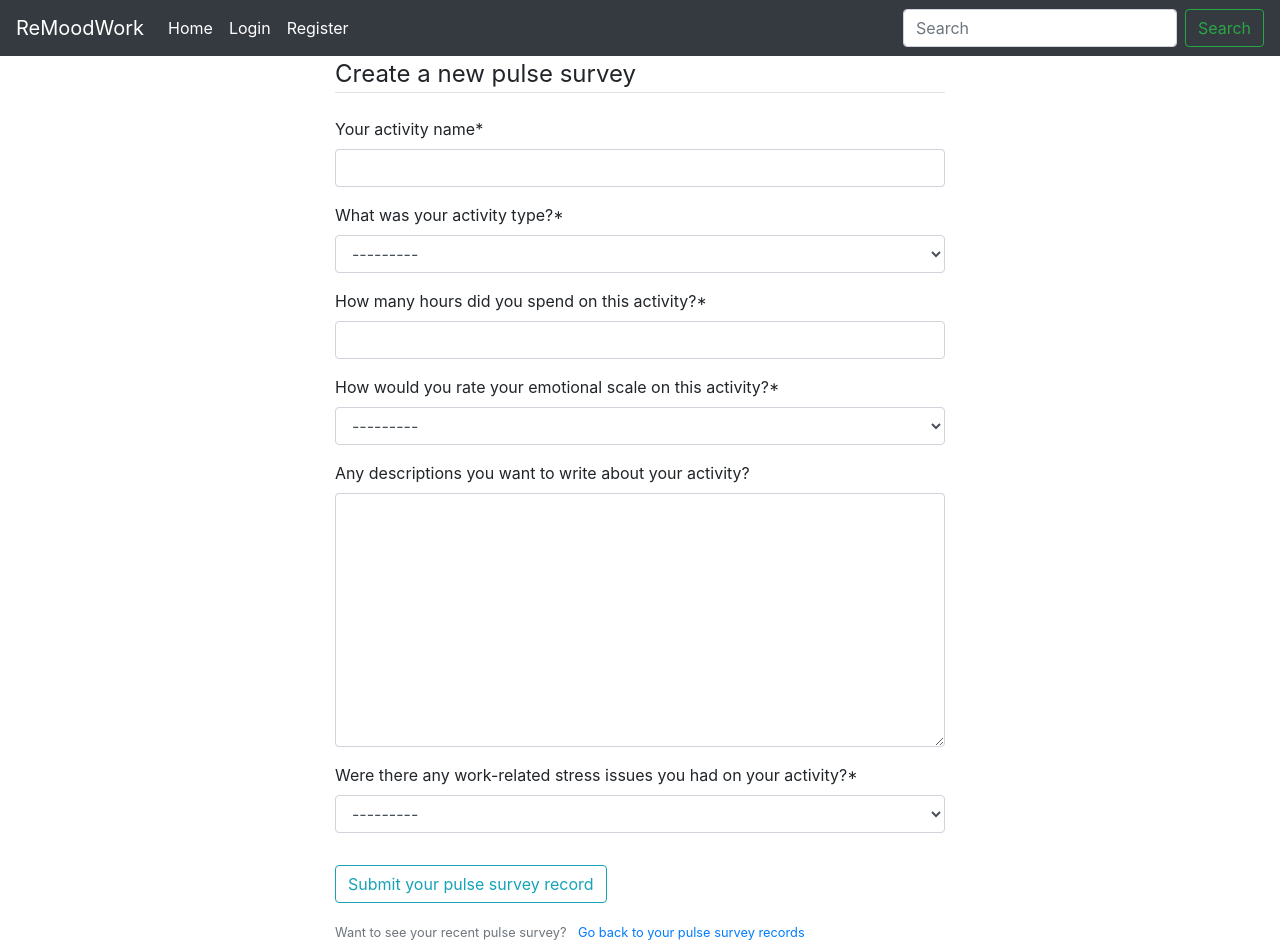
After one commit to Peterisawesome17/ReMoodWork, a Django app: page /createpulsesurvey/ in a window 1280 px wide. The commit adds this page. Run offline with Django 4.2, Linux system fonts and the light colour scheme; some libraries are stand-ins or nearby versions.

Commit message:
Created a create_pulse_survey_page.html and updated associated entities of forms.py, urls.py, and views.py of pulse survey in remoodwork.

```diff
--- /dev/null
+++ b/remoodwork/workrecords/forms.py
@@ -0,0 +1,16 @@
+from django import forms
+from workrecords.models import PulseSurvey
+
+class PulseSurveyCreationForm(forms.ModelForm):
+    class Meta:
+        model = PulseSurvey
+        fields = ["activity_name", "activity_type", "num_hours", "emotional_rate_status",
+                  "activity_description", "work_stressor_status"]
+        labels = {
+            "activity_name": "Your activity name",
+            "activity_type": "What was your activity type?",
+            "num_hours": "How many hours did you spend on this activity?",
+            "emotional_rate_status": "How would you rate your emotional scale on this activity?",
+            "activity_description": "Any descriptions you want to write about your activity?",
+            "work_stressor_status": "Were there any work-related stress issues you had on your activity?"
+        }
--- /dev/null
+++ b/remoodwork/workrecords/templates/workrecords/create_pulse_survey_page.html
@@ -0,0 +1,28 @@
+{% extends 'workrecords/base.html' %}
+{% load crispy_forms_tags %}
+{% block content %}
+<body>
+        <!-- class="col-md-12 mx-auto" -->
+        <form method="POST" class="col-md-6 mx-auto">
+            {% csrf_token %}
+            <fieldset class="form-group">
+                <legend class="border-bottom mb-4">
+                    Create a new pulse survey
+                </legend>
+                {{ form|crispy }}
+                <!-- Used for displaying the form from a view register function in users app -->
+            </fieldset>
+            <div class="form-group">
+                <button class="btn btn-outline-info" type="submit">
+                    Submit your pulse survey record</button>
+            </div>
+        </form>
+          <div class="col-md-6 mx-auto">
+              <small class="text-muted">
+                  Want to see your recent pulse survey?
+                  <a class="ml-2" href="{% url 'remoodwork-pulse-survey' %}">
+                      Go back to your pulse survey records</a>
+              </small>
+          </div>
+</body>
+{% endblock content %}
--- a/remoodwork/workrecords/templates/workrecords/pulse_survey_main_page.html
+++ b/remoodwork/workrecords/templates/workrecords/pulse_survey_main_page.html
@@ -5,7 +5,7 @@
         My Pulse Survey Records
     </a>
     <div class="dropdown-menu" aria-labelledby="navbarDropdown">
-        <a class="dropdown-item" href="#">
+        <a class="dropdown-item" href="{% url 'remoodwork-create-pulse-survey' %}">
             Create a new pulse survey record</a>
 <!--              <div class="dropdown-divider"></div>-->
 <!--              <a class="dropdown-item" href="#">Something else here</a>-->
@@ -18,7 +18,7 @@
     <div class="col-md-6 mx-auto">
         <small style="font-size: 20px" class="text-muted">
             Hmm..it looks like you have not created any recent pulse survey records
-            <a class="ml-2" href="#">Create your first pulse survey record</a>
+            <a class="ml-2" href="{% url 'remoodwork-create-pulse-survey' %}">Create your first pulse survey record</a>
             <!-- Placeholder '#' after implementing models/forms of a pulse survey record log
             in a workrecords directory -->
         </small>
--- a/remoodwork/workrecords/urls.py
+++ b/remoodwork/workrecords/urls.py
@@ -4,4 +4,5 @@ from . import views # views imported from Current directory of workrecords - Pet
 urlpatterns = [
     path('', views.home_view, name='remoodwork-home'),
     path('pulsesurvey/', views.pulse_survey_view, name='remoodwork-pulse-survey'),
+    path('createpulsesurvey/', views.create_pulse_survey_view, name='remoodwork-create-pulse-survey')
 ]
--- a/remoodwork/workrecords/views.py
+++ b/remoodwork/workrecords/views.py
@@ -1,6 +1,7 @@
 from django.shortcuts import render
 from django.http import HttpResponse # Used for testing http response to view web pages of remoodwork's workrecords - Peter
 from datetime import datetime # Useful for implementing pulse survey page later in this project - Peter
+from workrecords.forms import PulseSurveyCreationForm
 
 # Create your views here.
 # Used for creating a main website of remoodwork and work record logs of an employee- Peter
@@ -59,3 +60,15 @@ def pulse_survey_view(request):
     return render(request=request,
                   template_name='workrecords/pulse_survey_main_page.html',
                   context=context)
+
+def create_pulse_survey_view(request):
+    if request.method == 'POST':
+        pass
+    else:
+        form = PulseSurveyCreationForm()
+        context = {
+            'form': form,
+        }
+    return render(request=request,
+                  template_name='workrecords/create_pulse_survey_page.html',
+                  context=context)
```
Also changed, not shown: remoodwork/db.sqlite3.
